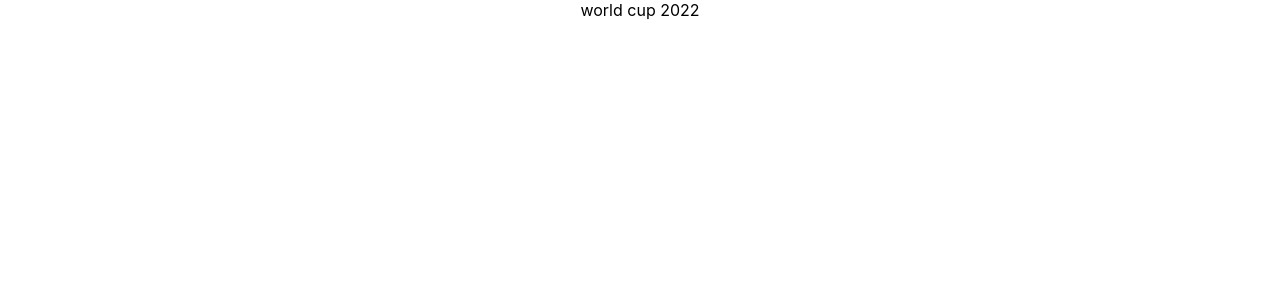
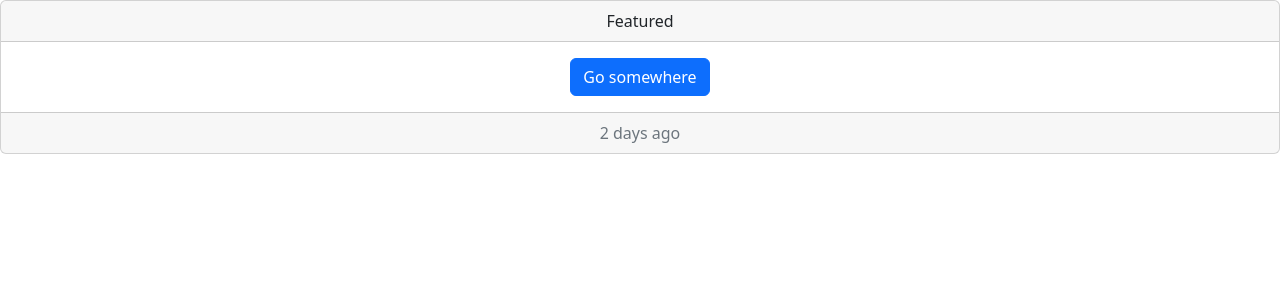
Before and after one commit to Saleck-Eljili/world-cup-2022, a React (Create React App) app: page / in a window 1280 px wide. Shown: the top 300 px of the page. Built offline with nearby package versions, Linux system fonts and the light colour scheme.

Commit message:
feat: init style cards

```diff
--- a/src/App.js
+++ b/src/App.js
@@ -1,7 +1,19 @@
 import "./App.css";
+import Button from "react-bootstrap/Button";
+import Card from "react-bootstrap/Card";
 
 function App() {
-  return <div className="App">world cup 2022</div>;
+  return (
+    <div>
+      <Card className="text-center">
+        <Card.Header>Featured</Card.Header>
+        <Card.Body>
+          <Button variant="primary">Go somewhere</Button>
+        </Card.Body>
+        <Card.Footer className="text-muted">2 days ago</Card.Footer>
+      </Card>
+    </div>
+  );
 }
 
 export default App;
```
Also changed, not shown: src/index.js (+7 -6 lines).
